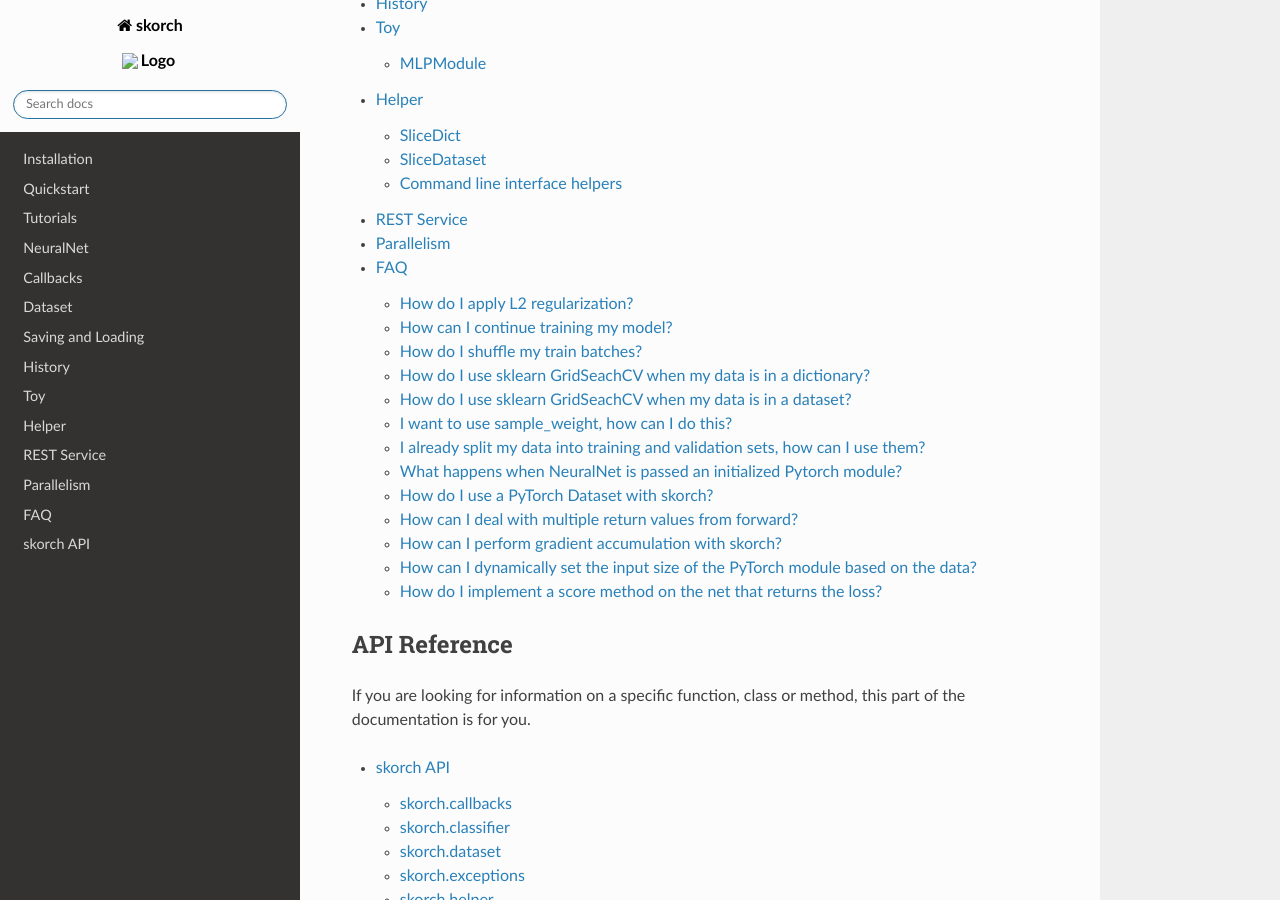
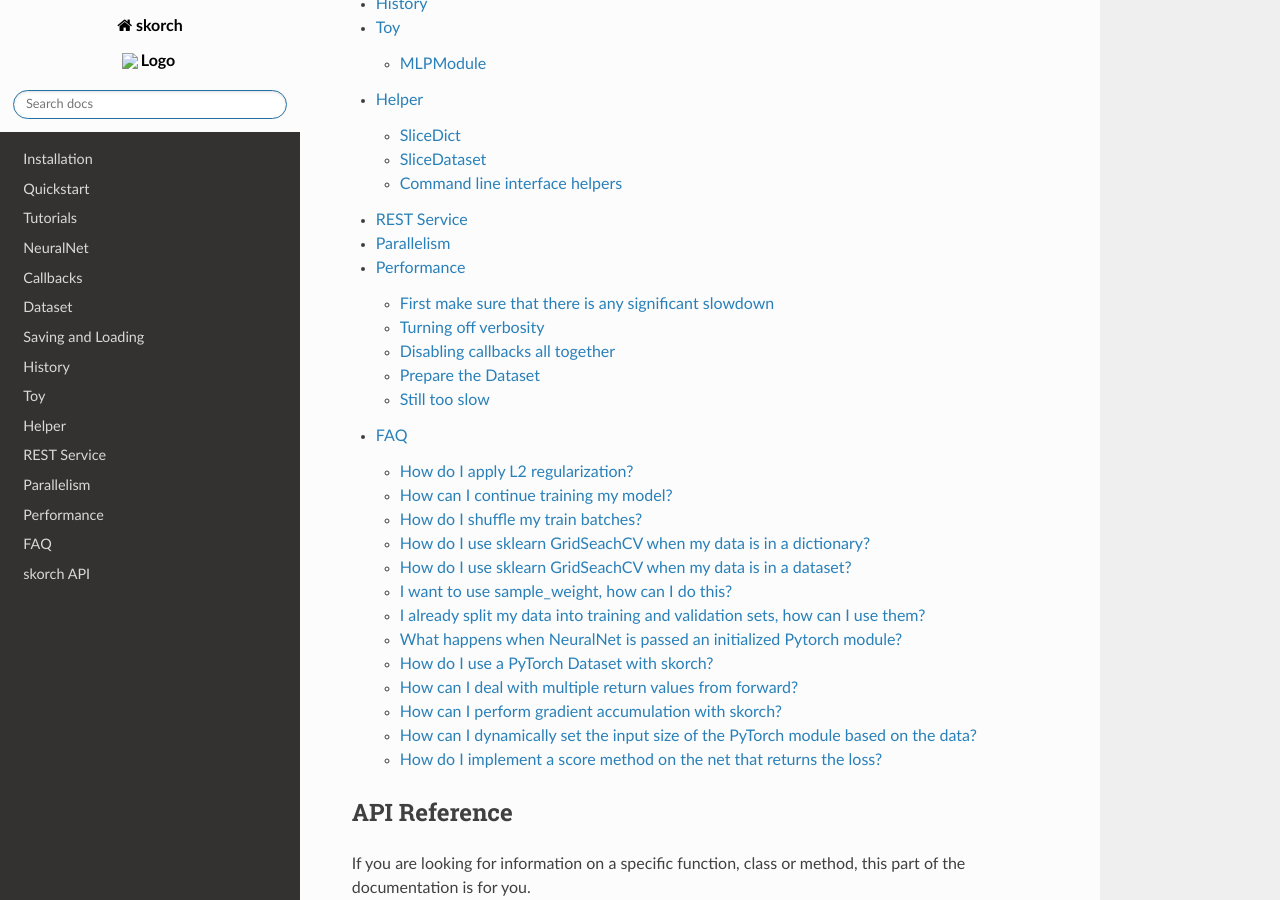
Before and after one commit to skorch-dev/skorch, a Sphinx documentation site: the page built from docs/index.rst, in a window 1280 px wide and 900 px high, scrolled down 1768 px. Built offline with Sphinx 7.4.7 and the Read the Docs theme 2.0.0, drawn with Linux system fonts in a browser that asks for light colours; some of the changed lines change nothing that is shown.

Commit message:
Add performance section to docs
Documents a few was on how to reduce skorch overhead when fitting
models.

```diff
--- a/docs/index.rst
+++ b/docs/index.rst
@@ -59,6 +59,7 @@ User's Guide
    user/helper
    user/REST
    user/parallelism
+   user/performance
    user/FAQ
 
 
--- /dev/null
+++ b/docs/user/performance.rst
@@ -0,0 +1,122 @@
+===========
+Performance
+===========
+
+Since skorch provides a few extras on top of a pure PyTorch training code, it is
+expected that it will add an overhead to the total runtime. For typical
+workloads, this overhead should be unnoticeable.
+
+In a few situations, the skorch extras may add a significant overhead, though.
+This is especially the case when the amount of data and the neural net are
+relatively small. The reason is that typically, most time is spent on the
+``forward``, ``backward``, and parameter update calls. When those are really
+fast, the skorch overhead will get noticed.
+
+There are, however, a few things that can be done to reduce the skorch overhead.
+We will focus on accelerating the training process, where the overhead should be
+largest. Below, some mitigations are described, including the potential
+downsides.
+
+First make sure that there is any significant slowdown
+------------------------------------------------------
+
+Neural nets are notoriously slow to train. Therefore, if your training takes a
+lot of time, that doesn't automatically mean that the skorch overhead is at
+fault. Maybe the training would take the same time without skorch. If you have
+some measurements about training the same model without skorch, first make sure
+that this points to skorch being the culprit before trying to optimize using the
+mitigations described below. If it turns out skorch is not the culprit, look
+into optimizing the performance of PyTorch code in general.
+
+Many people use skorch for hyper-parameter search. Remember that this implies
+fitting the model repeatedly, thus a long run time is expected. E.g. if you run
+a grid search on two hyper-parameters, each with 10 variants, and 5 splits,
+there will actually be 10 x 10 x 5 fit calls, so expect the process to take
+approximately 500 times as long as a single model fit. Increase the verbosity on
+the grid search to get a better idea on the progress (e.g. ``GridSerachCV(...,
+verbose=3)``).
+
+Turning off verbosity
+---------------------
+
+By default, skorch produces a print log of the training progress. This is useful
+for checking the training progress, monitor overfitting, etc. If you don't need
+these diagnostics, you can turn them off via the ``verbose`` parameter. This
+way, printing is deactivated, saving time on i/o. You can still access the
+diagnostics through the ``history`` attribute after training has finished.
+
+.. code:: python
+
+   net = NeuralNet(..., verbose=0)  # turn off verbosity
+   net.fit(X, y)
+   train_loss = net.history[..., 'train_loss']  # access history as usual
+
+Disabling callbacks all together
+--------------------------------
+
+If you don't need any callbacks at all, turning them off can be potential time
+saver. Callbacks present the most significant "extra" that skorch provides over
+pure PyTorch, hence they might add a lot of overhead for small workloads. By
+turning them off, you lose their functionality, though. It's up to you to
+determine if that's a worthwhile trade-off or not. For instance, in contrast to
+just turning down verbosity, you will no longer have access to useful
+diagnostics in the ``history`` attribute.
+
+.. code:: python
+
+   # skorch version 0.10 or later:
+   net = NeuralNet(..., callbacks='disable')
+   net.fit(X, y)
+   print(net.history)  # no longer contains useful diagnostics
+
+   # skorch version 0.9 or earlier
+   net = NeuralNet(...)
+   net.initialize()
+   net.callbacks_ = []  # manually remove all callbacks
+   net.fit(X, y)
+
+Instead of turning off all callbacks, you can also turn off specific callbacks,
+including default callbacks. This way, you can decide which ones to keep and
+which ones to get rid off. Typically, callbacks that calculate some kind of
+metric tend to be slow.
+
+.. code:: python
+
+   # deactivate callbacks that determine train and valid loss after each epoch
+   net = NeuralNet(..., callbacks__train_loss=None, callbacks__valid_loss=None)
+   net.fit(X, y)
+   print(net.history)  # no longer contains 'train_loss' and 'valid_loss' entries
+
+Prepare the Dataset
+-------------------
+
+skorch can deal with a number of different input data types. This is very
+convenient, as it removes the necessity for the user to deal with them, but it
+also adds a small overhead. Therefore, if you can prepare your data so that it's
+already contained in an appropriate :class:`torch.utils.data.Dataset`, this
+check can be skipped.
+
+.. code:: python
+
+   X, y = ...  # let's assume that X and y are numpy arrays
+   net = NeuralNet(...)
+
+   # normal way: let skorch figure out how to create the Dataset
+   net.fit(X, y)
+
+   # faster way: prepare Dataset yourself
+   from torch.utils.data import TensorDataset
+   Xt = torch.from_numpy(X)
+   yt = torch.from_numpy(y)
+   tensor_ds = TensorDataset(Xt, yt)
+   net.fit(tensor_ds, None)
+
+Still too slow
+--------------
+
+You find your skorch code still to be slow despite trying all of these tips, and
+you made sure that the slowdown is indeed caused by skorch. What can you do now?
+In this case, please search our `issue tracker
+<https://github.com/skorch-dev/skorch/issues>`_ for solutions or open a new
+issue. Provide as much context as possible and, if available, a minimal code
+example. We will try to help you figure out what the problem is.
```
